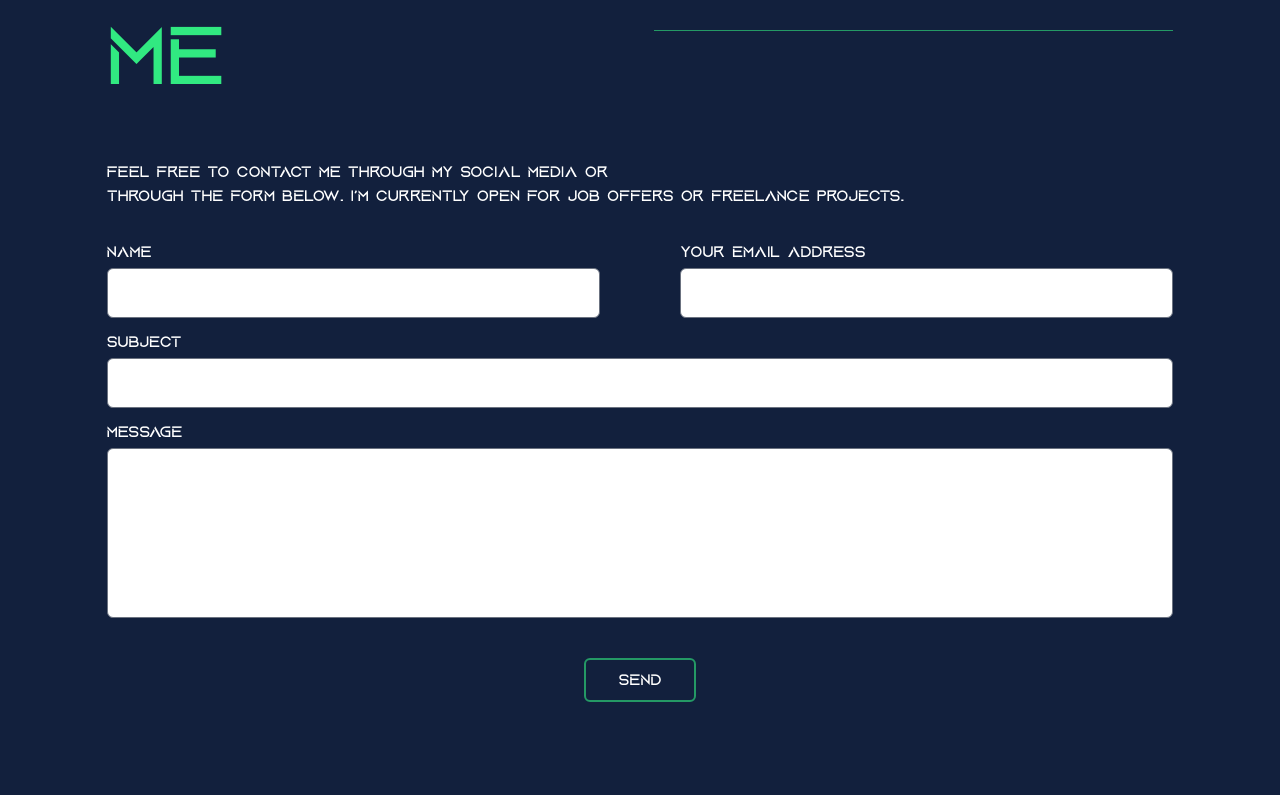
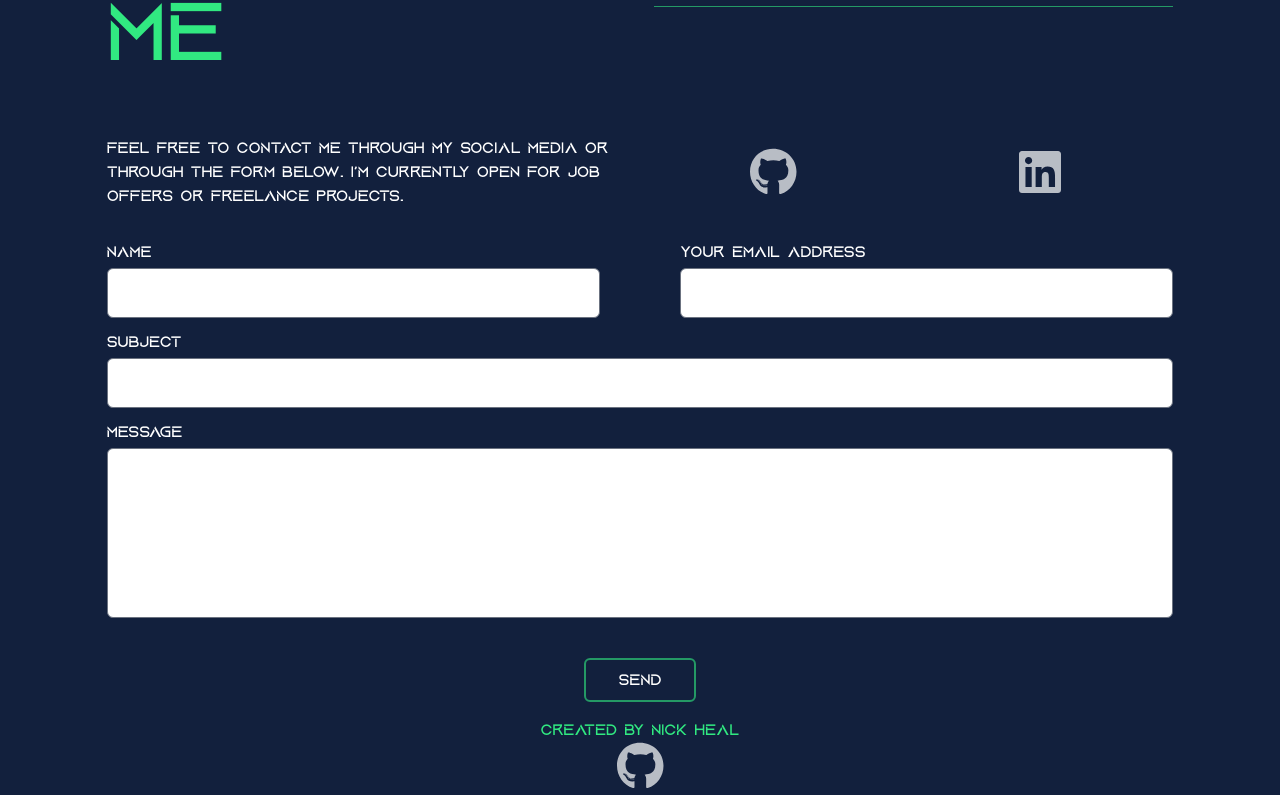
Before and after one commit to NickUCLA/Nick-Heal-Portfolio, a React (Vite) app: page / in a window 1280 px wide. Shown: the part 2672-3467 px from the top of the page. Before the commit the page ends 3374 px from the top, so only its background shows below. Built offline with nearby package versions, Linux system fonts and the light colour scheme.

Commit message:
added header and footer

```diff
--- a/package.json
+++ b/package.json
@@ -25,6 +25,7 @@
     "framer-motion": "^6.5.1",
     "react": "^18.2.0",
     "react-dom": "^18.2.0",
+    "react-helmet": "^6.1.0",
     "react-icons": "^4.11.0",
     "sharp": "^0.30.7",
     "sweetalert2": "^11.4.26"
--- a/src/App.jsx
+++ b/src/App.jsx
@@ -1,3 +1,6 @@
+import { FontAwesomeIcon } from "@fortawesome/react-fontawesome";
+import { faGithub } from "@fortawesome/free-brands-svg-icons";
+import { Helmet } from "react-helmet";
 import NavBar from "./components/Navbar";
 import Hero from "./components/Hero";
 import About from "./components/About";
@@ -7,11 +10,34 @@ import Contact from "./components/Contact";
 function App() {
   return (
     <>
+      <Helmet>
+        <title>Nick Heal | Full Stack Developer</title>
+        <link
+          rel="icon"
+          type="image/png"
+          href="/icons/favicon.png"
+          sizes="16x16"
+        />
+      </Helmet>
       <NavBar />
-      <Hero />;
+      <Hero />
       <About />
       <MyWork />
       <Contact />
+      <div className="flex text-primary-green flex-col justify-center items-center mt-4">
+        <span>Created by Nick Heal</span>
+        <a
+          target={"_blank"}
+          rel="noreferrer"
+          href="https://github.com/NickUCLA/Nick-Heal-Portfolio"
+        >
+          <FontAwesomeIcon
+            className="text-light-gray cursor-pointer hover:text-white transition-all mb-1"
+            size="3x"
+            icon={faGithub}
+          />
+        </a>
+      </div>
     </>
   );
 }
--- a/src/components/Contact.jsx
+++ b/src/components/Contact.jsx
@@ -3,6 +3,10 @@ import { useState } from "react";
 import Swal from "sweetalert2";
 import Loading from "./Loading";
 import emailjs from "emailjs-com";
+import { FontAwesomeIcon } from "@fortawesome/react-fontawesome";
+import { faGithub } from "@fortawesome/free-brands-svg-icons";
+import { faLinkedin } from "@fortawesome/free-brands-svg-icons";
+import aboutData from "../data/aboutData";
 
 function ContactMe() {
   const [name, setName] = useState("");
@@ -92,12 +96,40 @@ function ContactMe() {
         className="grid grid-cols-12 my-5"
       >
         <div className="col-span-1"></div>
-        <div className="col-span-10">
-          <p className="text-white">
-            Feel free to contact me through my social media or <br />
-            through the form below. I’m currently open for job offers or
-            freelance projects.
-          </p>
+        <div className="col-span-10 flex flex-col md:flex-row w-full">
+          <div className="w-full text-center md:text-left">
+            <p className="text-white">
+              Feel free to contact me through my social media or <br />
+              through the form below. I’m currently open for job offers or
+              freelance projects.
+            </p>
+          </div>
+          <div className="flex flex-row justify-center items-center w-full py-4 md:py-0">
+            <a
+              href={aboutData.social_media.github}
+              target="_blank"
+              rel="noopener noreferrer"
+              className="flex-1 text-center"
+            >
+              <FontAwesomeIcon
+                className="text-light-gray cursor-pointer hover:text-white transition-all p-2"
+                size="3x"
+                icon={faGithub}
+              />
+            </a>
+            <a
+              href={aboutData.social_media.linkedin}
+              target="_blank"
+              rel="noopener noreferrer"
+              className="flex-1 text-center"
+            >
+              <FontAwesomeIcon
+                className="text-light-gray cursor-pointer hover:text-white transition-all p-2"
+                size="3x"
+                icon={faLinkedin}
+              />
+            </a>
+          </div>
         </div>
       </motion.div>
       <motion.div
@@ -109,7 +141,7 @@ function ContactMe() {
       >
         <div className="col-span-1"></div>
         <form className="col-span-10">
-          <div className="w-full flex my-3 lg:gap-20 flex-row">
+          <div className="w-full flex my-3 lg:gap-20 flex-col md:flex-row">
             <div className="flex grow flex-col gap-1">
               <label className="text-white" htmlFor="name">
                 Name
--- a/src/components/Navbar.jsx
+++ b/src/components/Navbar.jsx
@@ -1,6 +1,7 @@
 import { useRef } from "react";
 import { motion } from "framer-motion";
 import logo from "/src/icons/N.png";
+import aboutData from "../data/aboutData";
 
 function NavBar() {
   const mobileMenuRef = useRef(null);
@@ -40,7 +41,9 @@ function NavBar() {
             <li className="cursor-pointer flex flex-row items-center gap-2 group">
               <a
                 className="flex flex-row items-center gap-2 group-hover:text-white transition-all text-lg"
-                href=""
+                href={aboutData.social_media.github}
+                target="_blank"
+                rel="noopener noreferrer"
               >
                 <span className="w-[11px] h-[11px] bg-light-green rounded-full hover:bg-primary-green group-hover:bg-primary-green transition-all"></span>
                 <span>GitHub</span>
@@ -106,7 +109,9 @@ function NavBar() {
           <li className="cursor-pointer flex flex-row py-3 bg-primary-green text-white items-center gap-2 group hover:opacity-70">
             <a
               className="flex flex-row items-center gap-2 group-hover:text-white mx-10 transition-all"
-              href=""
+              href={aboutData.social_media.github}
+              target="_blank"
+              rel="noopener noreferrer"
             >
               <span>GitHub</span>
             </a>
@@ -114,7 +119,7 @@ function NavBar() {
           <li className="cursor-pointer flex flex-row py-3 bg-primary-green text-white items-center gap-2 group hover:opacity-70">
             <a
               className="flex flex-row items-center gap-2 group-hover:text-white mx-10 transition-all"
-              href=""
+              href="#contact-me"
             >
               <span>Contact Me</span>
             </a>
--- a/src/components/ProjectShowcase.jsx
+++ b/src/components/ProjectShowcase.jsx
@@ -102,7 +102,7 @@ const ProjectShowcase = ({ isOpenFromProps, setIsOpenFromProps, project }) => {
               </div>
               <div className="grid grid-cols-12">
                 <div className="col-span-1 "></div>
-                <div className="col-span-10 grid grid-cols-12 gap-10">
+                <div className="col-span-10 grid grid-cols-12 gap-8">
                   {project.info.map((info, index) => {
                     return (
                       <div
@@ -115,7 +115,7 @@ const ProjectShowcase = ({ isOpenFromProps, setIsOpenFromProps, project }) => {
                             {info.infoTitle}
                           </span>
                         </h1>
-                        <p className="ml-6 text-light-gray whitespace-pre-wrap">
+                        <p className="md:ml-6 text-light-gray whitespace-pre-wrap sm:ml-2">
                           {info.infoText}
                         </p>
                       </div>
```
Also changed, not shown: public/icons/favicon.png (added), 1 other file (tests, documents, lock files or other folders).
